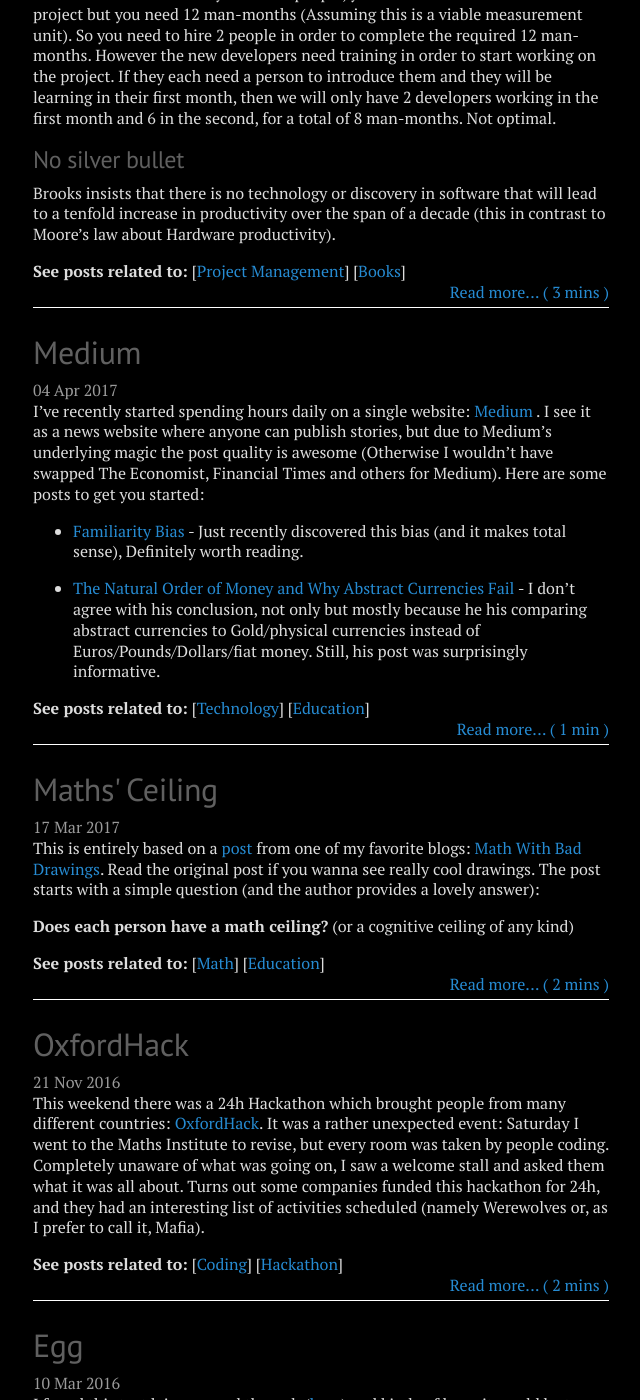
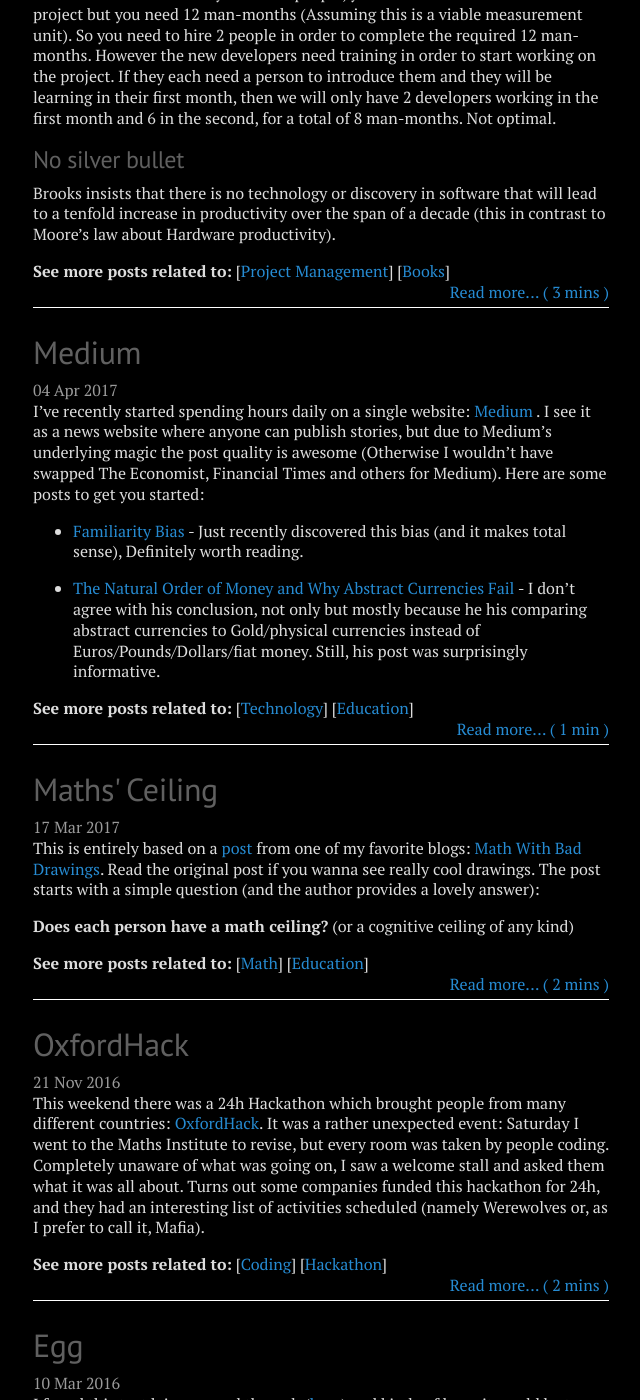
Before and after one commit to migueltorrescosta/migueltorrescosta.github.io, a Jekyll site: the page built from index.md, in a window 1280 px wide and 1400 px high, scrolled down 2826 px. Shown: the whole window, without its empty margins (319-959 px from the left). Built offline with Jekyll 4.4.1, drawn with Linux system fonts in a browser that asks for light colours; nearby versions of some CDN libraries; formulas are drawn with MathJax 3; some of the changed text lies outside the part shown.

Commit message:
Phrasing fix

```diff
--- a/index.md
+++ b/index.md
@@ -12,7 +12,7 @@ head: true
     <span class="post-date" display="inline">{{ post.date | date_to_string }}</span>
     {{ post.excerpt }}
     <div>
-      <b>See posts related to:</b>
+      <b>See more posts related to:</b>
 
       {% for tag in post.categories %}
         [<a href="{{ site.baseurl }}{% link page_Tags.md %}#{{ tag }}">{{ tag }}</a>]
```
